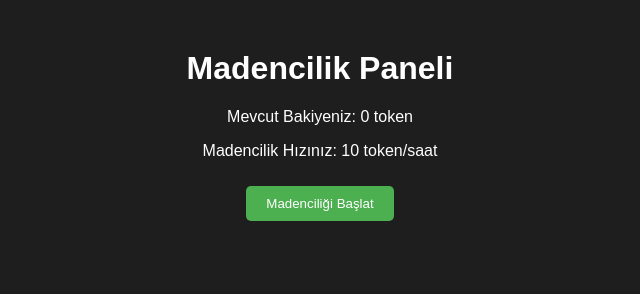
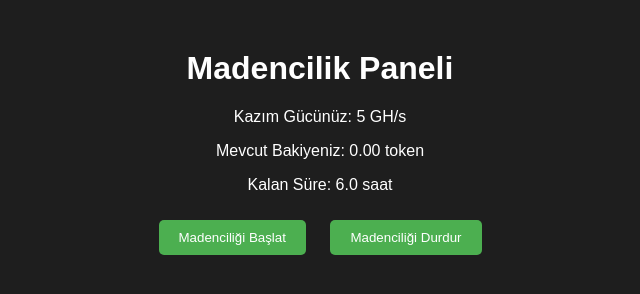
Before and after one commit to TedPha/SolRushApp, a plain HTML site: page index.html in a window 1280 px wide. Both pictures are taken after a click on the button "Madenciliği Başlat". Shown: the whole page, without its empty margins (320-960 px from the left). Drawn offline with Linux system fonts and the light colour scheme.

Commit message:
index.html

```diff
--- a/index.html
+++ b/index.html
@@ -31,22 +31,59 @@
 <body>
     <div class="container">
         <h1>Madencilik Paneli</h1>
-        <p>Mevcut Bakiyeniz: <span id="balance">0</span> token</p>
-        <p>Madencilik Hızınız: <span id="speed">10</span> token/saat</p>
-        <button onclick="startMining()">Madenciliği Başlat</button>
+        <p>Kazım Gücünüz: <span id="mining-speed">5</span> GH/s</p>
+        <p>Mevcut Bakiyeniz: <span id="balance">0.00</span> token</p>
+        <p>Kalan Süre: <span id="remaining-time">0 saat</span></p>
+        <button id="start-mining" onclick="startMining()">Madenciliği Başlat</button>
+        <button id="stop-mining" onclick="stopMining()">Madenciliği Durdur</button>
     </div>
 
     <script>
-        let balance = 0;
-        const speed = 10;
+        let miningSpeed = 5; // Kullanıcının madencilik hızı (GH/s)
+        let balance = 0; // Kullanıcının mevcut bakiyesi
+        let miningInterval = null; // Madencilik işlemi için interval
+        let remainingTime = 6 * 60 * 60; // 6 saat (saniye cinsinden)
+
+        function updateUI() {
+            document.getElementById("mining-speed").innerText = miningSpeed;
+            document.getElementById("balance").innerText = balance.toFixed(2);
+            document.getElementById("remaining-time").innerText = (remainingTime / 3600).toFixed(1) + " saat";
+        }
 
         function startMining() {
+            if (miningInterval) {
+                alert("Madencilik zaten devam ediyor!");
+                return;
+            }
+
             alert("Madencilik başladı!");
-            setInterval(() => {
-                balance += speed;
-                document.getElementById("balance").innerText = balance;
-            }, 3600000); // Saatlik kazanç
+            miningInterval = setInterval(() => {
+                if (remainingTime <= 0) {
+                    stopMining();
+                    alert("Madencilik süresi doldu! Yeniden başlatmak için tekrar tıklayın.");
+                    return;
+                }
+
+                // Madencilik kazancı hesaplama
+                balance += miningSpeed * 0.01; // 10 GH/s başına 0.1 token/saat
+                remainingTime -= 10; // Her 10 saniyede bir kazanç hesaplanır
+                updateUI();
+            }, 10000); // 10 saniyede bir güncelleme
         }
+
+        function stopMining() {
+            if (!miningInterval) {
+                alert("Madencilik zaten durdurulmuş!");
+                return;
+            }
+
+            clearInterval(miningInterval);
+            miningInterval = null;
+            alert("Madencilik durduruldu!");
+        }
+
+        // İlk arayüz güncellemesi
+        updateUI();
     </script>
 </body>
 </html>
```
